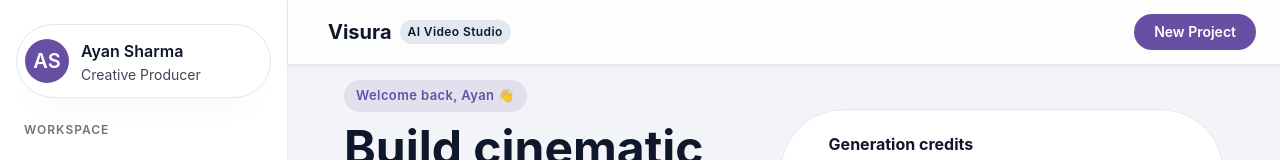
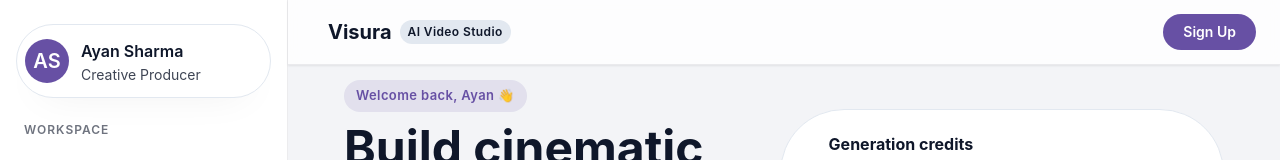
Before and after one commit to Drew-drashy/Visura, a React app in the folder Frontend/: page / in a window 1280 px wide. Shown: the top 160 px of the page. Built offline with nearby package versions, Linux system fonts and the light colour scheme; some icons are missing; the HTML template or start-up script is replaced by a standard one.

Commit message:
Update Navbar component: Change button label from 'New Project' to 'Sign Up'

```diff
--- a/Frontend/src/components/Navbar/Navbar.tsx
+++ b/Frontend/src/components/Navbar/Navbar.tsx
@@ -79,7 +79,7 @@
               boxShadow: 'none',
             }}
           >
-            New Project
+            Sign Up
           </Button>
         </Stack>
       </Toolbar>
```
